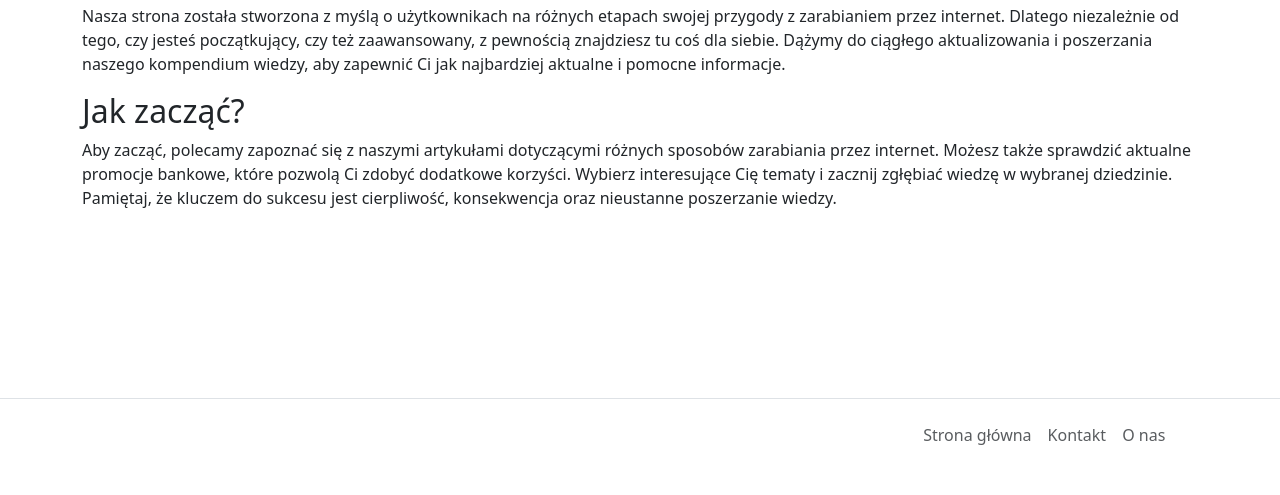
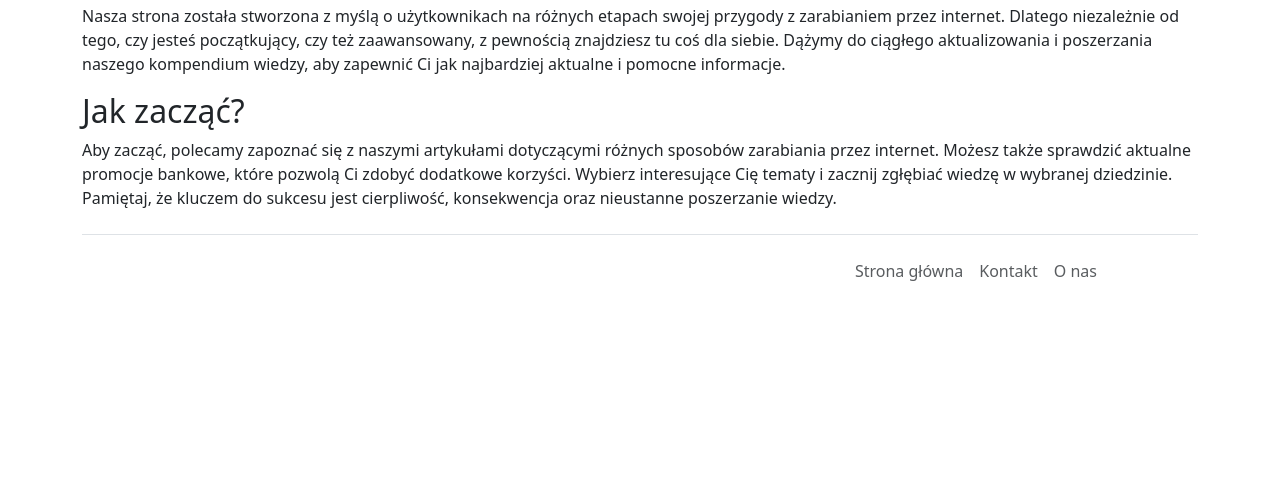
Before and after one commit to patrickt00/fasthajs.pl, a PHP site: page /index.php in a window 1280 px wide. Shown: the part 305-800 px from the top of the page. Run offline with PHP 8.4, Linux system fonts and the light colour scheme.

Commit message:
changed footer to non-sticky

```diff
--- a/parts/footer.php
+++ b/parts/footer.php
@@ -1,5 +1,5 @@
 <div class="container">
-<footer class="d-flex fixed-bottom flex-wrap justify-content-between align-items-center py-3 my-4 border-top">
+<footer class="d-flex flex-wrap justify-content-between align-items-center py-3 my-4 border-top">
 
     <ul class="nav col-md-11 justify-content-end">
       <li class="nav-item"><a href="/" class="nav-link px-2 text-body-secondary">Strona główna</a></li>
```
